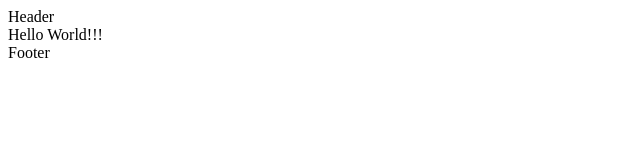
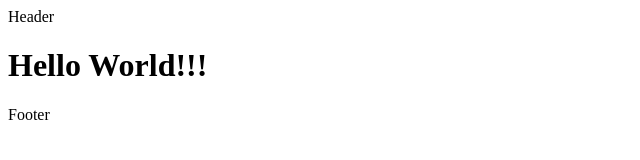
Before and after one commit to klanezurbano/simple-website, a plain HTML site: page index.html in a window 1280 px wide. Shown: the whole page, without its empty margins (0-640 px from the left). Drawn offline with Linux system fonts and the light colour scheme.

Commit message:
Make Hello World to a heading element

```diff
--- a/index.html
+++ b/index.html
@@ -7,7 +7,7 @@
 </head>
 <body>
   <header>Header</header>
-  Hello World!!!
+  <h1>Hello World!!!</h1>
 
   <footer>Footer</footer>
 </body>
```
